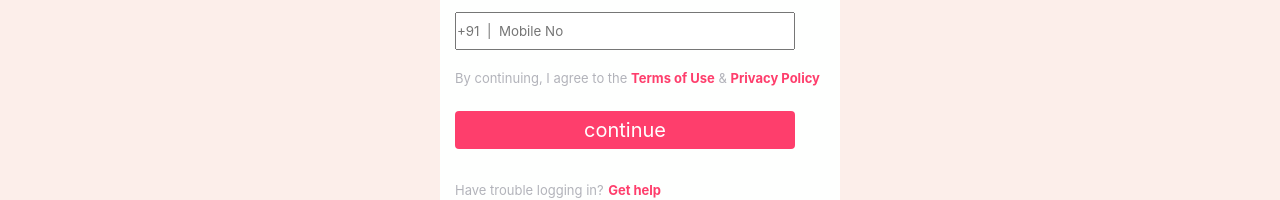
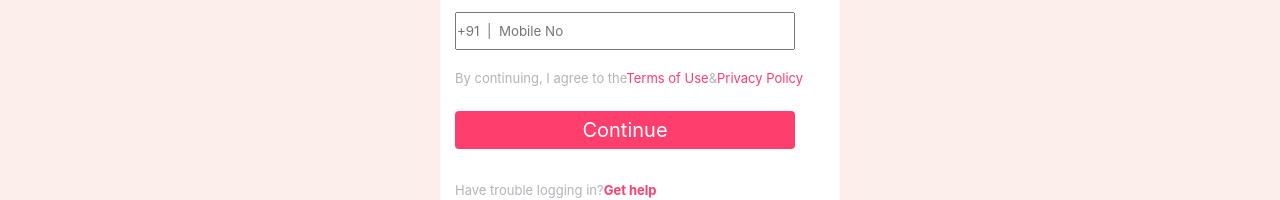
Before and after one commit to rohitindurke/mintra-clone-react, a React (Vite) app: page /Profile in a window 1280 px wide. Shown: the part 493-693 px from the top of the page. Built offline with nearby package versions, Linux system fonts and the light colour scheme.

Commit message:
Add files via upload
res

```diff
--- a/src/components/form/LogIn.jsx
+++ b/src/components/form/LogIn.jsx
@@ -1,33 +1,57 @@
 import React from "react";
 import './styles.css';
-import Header from '../Header'
-import ad from './ad.png'
+import Header from '../Header';
+import ad from './ad.png';
 import { Link } from "react-router-dom";
+
 const Login = () => {
   return (
     <>
-      <Header className="navbar">
-      </Header>
+      <Header className="navbar" />
       <div className="container">
         <div id="box">
-        <img src={ad} alt="mintra sale img" className="login-image" />
+          <img src={ad} alt="mintra sale img" className="login-image" />
           <div className="content">
-
-
-          <form>
-            <h3 style={{textAlign:'left'}}>
-              Login or Signup
-            </h3>
-
+            <form>
+              <h3 style={{ textAlign: 'left' }}>
+                Login or Signup
+              </h3>
               <div className="containt">
                 <div className="input-group mb-3">
-                  <input type="number" className="form-control" aria-label="Dollar amount (with dot and two decimal places)" placeholder="+91  |  Mobile No" maxLength={10} />
+                  <input
+                    type="number"
+                    className="form-control"
+                    aria-label="Mobile number"
+                    placeholder="+91  |  Mobile No"
+                    maxLength={10}
+                  />
                 </div>
-                <div id="note"style={{color:'#B2B3BA',fontSize:"13px"}}>
-                  By continuing, I agree to the <b href="https://www.myntra.com/termsofuse" style={{color:'#FE3E6C',textDecoration:'none',fontSize:"13px"}}>Terms of Use</b> & <b href="https://www.myntra.com/privacypolicy" style={{fontSize:"13px",color:'#FE3E6C',textDecoration:'none'}}> Privacy Policy</b>
-                </div><Link to="/OTP">
-                <button type="button" className="btn">continue</button></Link><br/>
-               <a style={{color:'#B2B3BA',fontSize:"13px"}}> Have trouble logging in?</a> <b style={{color:'#FE3E6C',textDecoration:'none',fontSize:"13px"}} href="#"> Get help</b>
+                <div id="note" style={{ color: '#B2B3BA', fontSize: '13px' }}>
+                  By continuing, I agree to the
+                  <a
+                    href="https://www.myntra.com/termsofuse"
+                    style={{ color: '#FE3E6C', textDecoration: 'none', fontSize: '13px' }}
+                  >
+                    Terms of Use
+                  </a>
+                  &amp;
+                  <a
+                    href="https://www.myntra.com/privacypolicy"
+                    style={{ fontSize: '13px', color: '#FE3E6C', textDecoration: 'none' }}
+                  >
+                    Privacy Policy
+                  </a>
+                </div>
+                <Link to="/OTP">
+                  <button type="button" className="btn">Continue</button>
+                </Link>
+                <br />
+                <a style={{ color: '#B2B3BA', fontSize: '13px' }}>
+                  Have trouble logging in?
+                </a>
+                <b style={{ color: '#FE3E6C', textDecoration: 'none', fontSize: '13px' }} href="#">
+                  Get help
+                </b>
               </div>
             </form>
           </div>
```
